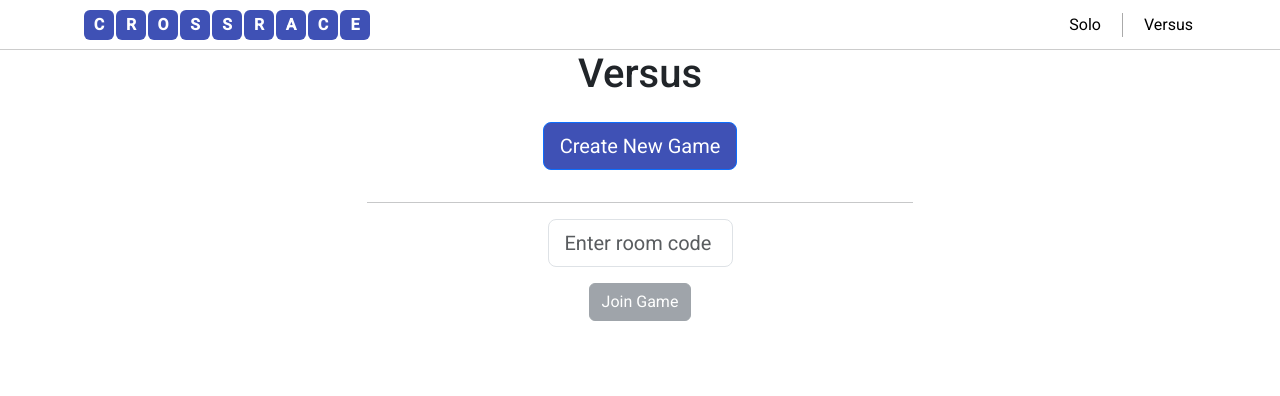
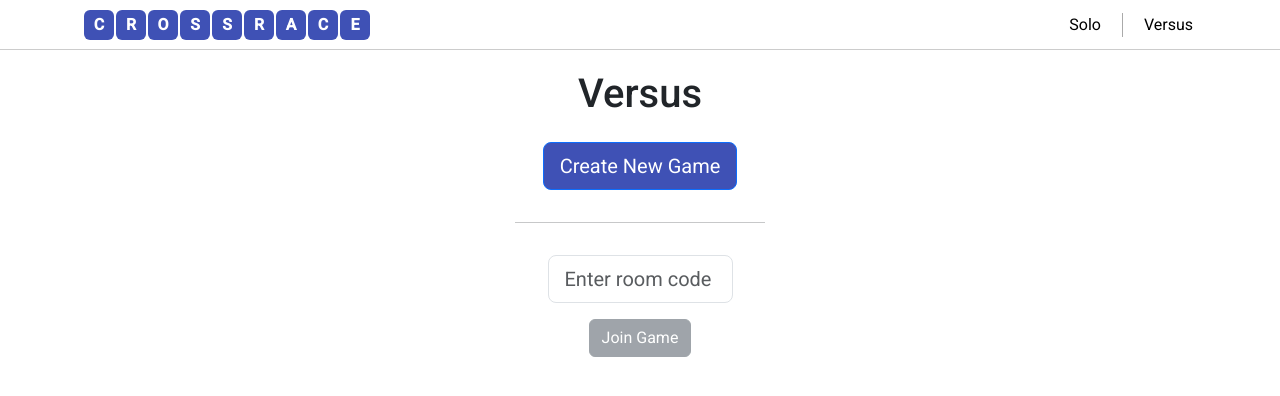
Before and after one commit to wecraw/crossrace-ng, an Angular app: page /versus in a window 1280 px wide. Shown: the top 396 px of the page. Built offline with nearby package versions, Linux system fonts and the light colour scheme.

Commit message:
service fixes

```diff
--- a/src/app/versus/versus.component.scss
+++ b/src/app/versus/versus.component.scss
@@ -0,0 +1,10 @@
+hr {
+  width: 250px;
+  margin-left: auto;
+  margin-right: auto;
+  margin-bottom: 32px;
+}
+
+h1 {
+  margin: 20px 0;
+}
```
Also changed, not shown: 1 other file (tests, documents, lock files or other folders).
